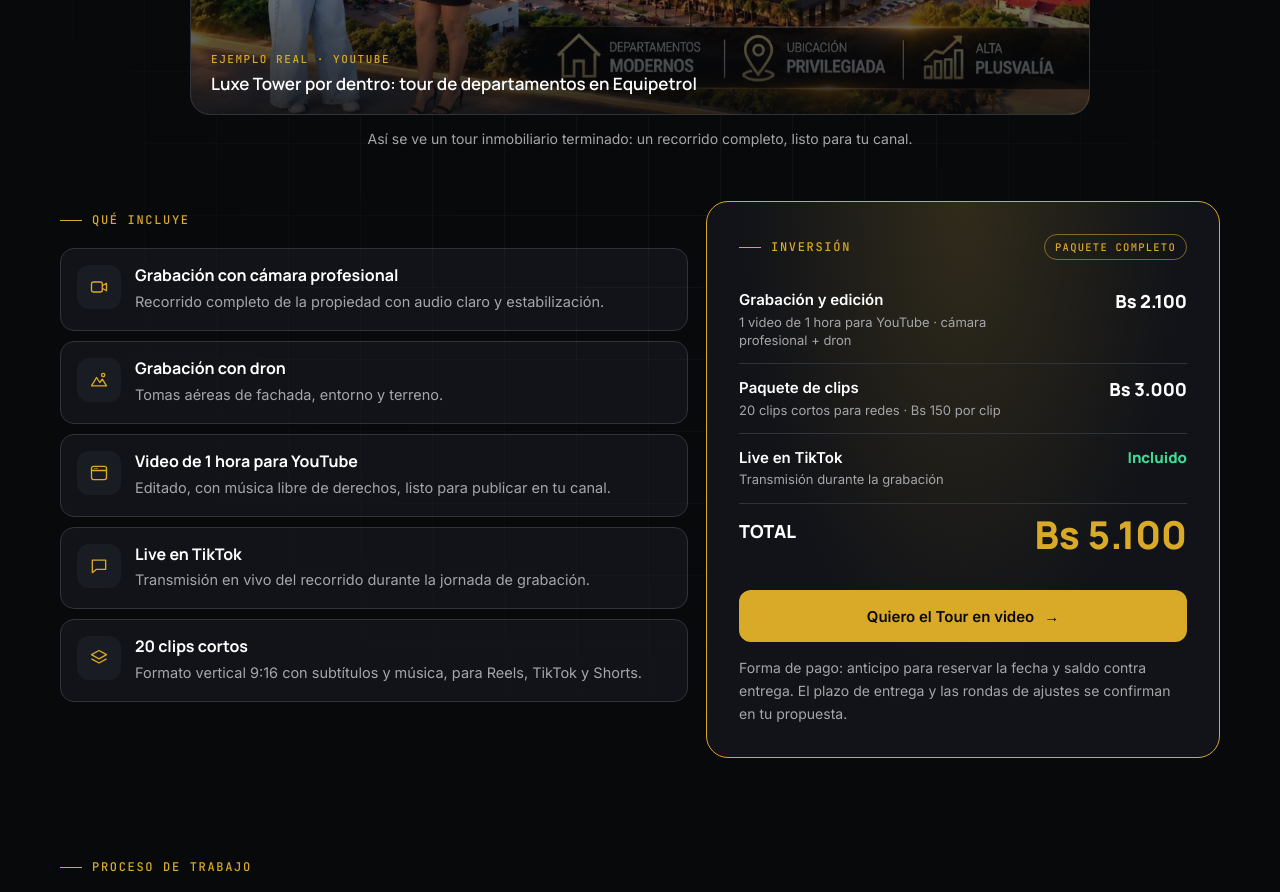
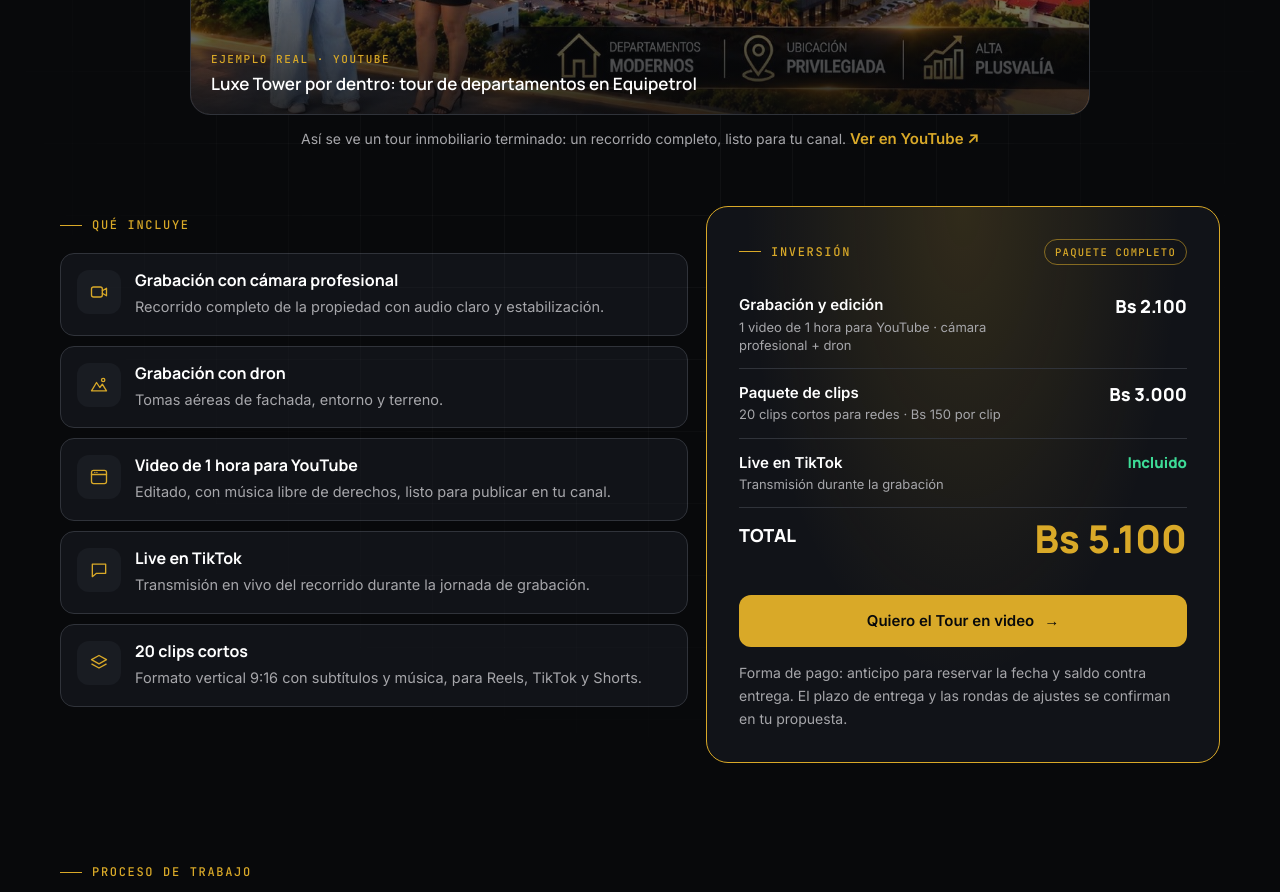
Before and after one commit to jrf2000550-del/sofymar-web-assets, a plain HTML site: page media.html in a window 1280 px wide. Shown: the part 5080-5972 px from the top of the page. Drawn offline with Linux system fonts and the light colour scheme; a script that the page names is missing.

Commit message:
Actualiza el sitio y los archivos de la web SOFYMAR
Co-Authored-By: Claude Sonnet 5.5 <noreply@anthropic.com>

```diff
--- a/media.html
+++ b/media.html
@@ -220,7 +220,7 @@
           <span class="yt-cap"><b>Ejemplo real · YouTube</b>Luxe Tower por dentro: tour de departamentos en Equipetrol</span>
         </button>
       </div>
-      <p class="small muted" style="margin:12px 0 0;text-align:center">Así se ve un tour inmobiliario terminado: un recorrido completo, listo para tu canal.</p>
+      <p class="small muted" style="margin:12px 0 0;text-align:center">Así se ve un tour inmobiliario terminado: un recorrido completo, listo para tu canal. <a class="link" href="https://www.youtube.com/watch?v=I4A5UCMltD8" target="_blank" rel="noopener" data-event="yt_tour">Ver en YouTube ↗</a></p>
     </div>
 
     <div class="tour">
```
